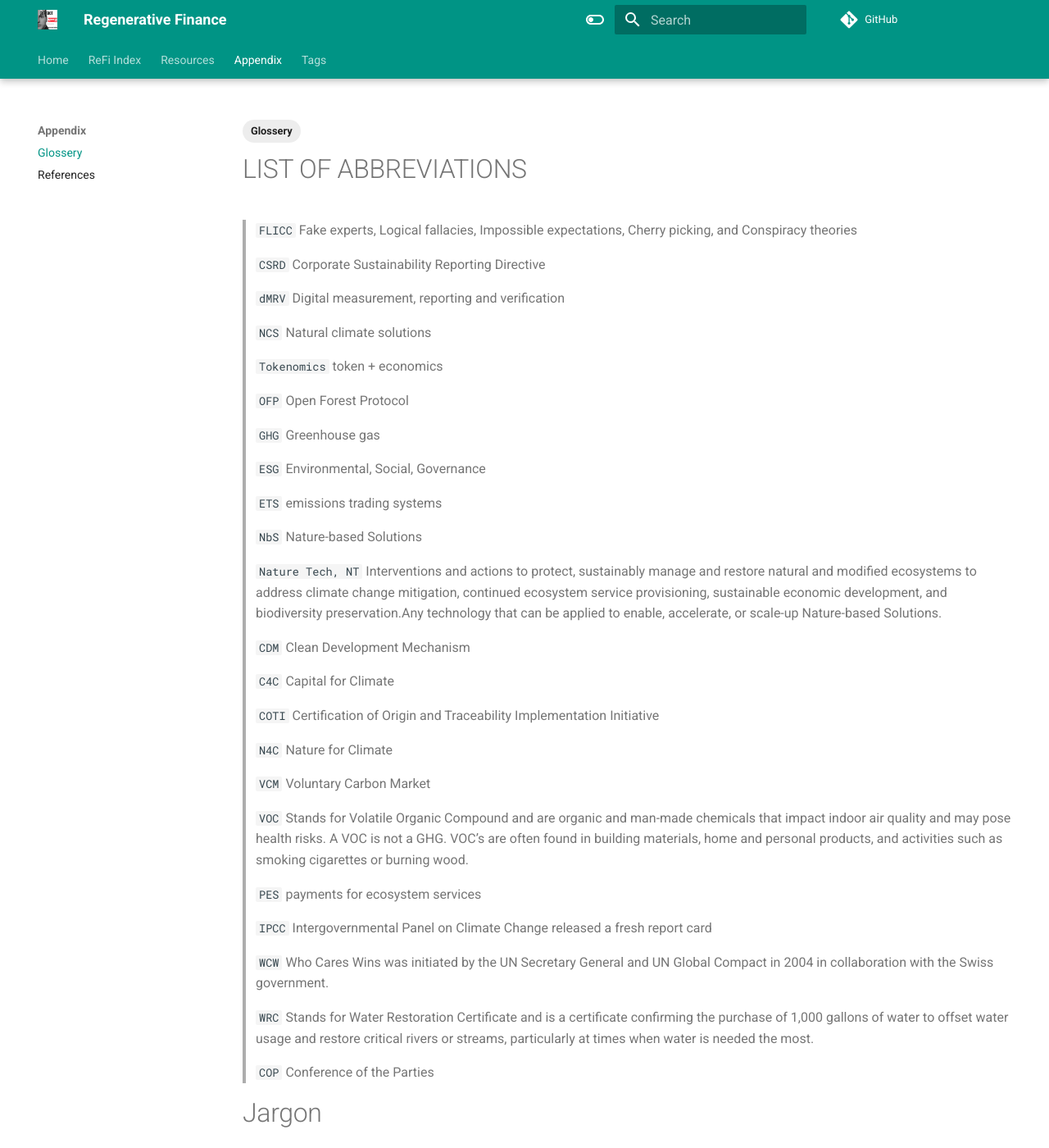
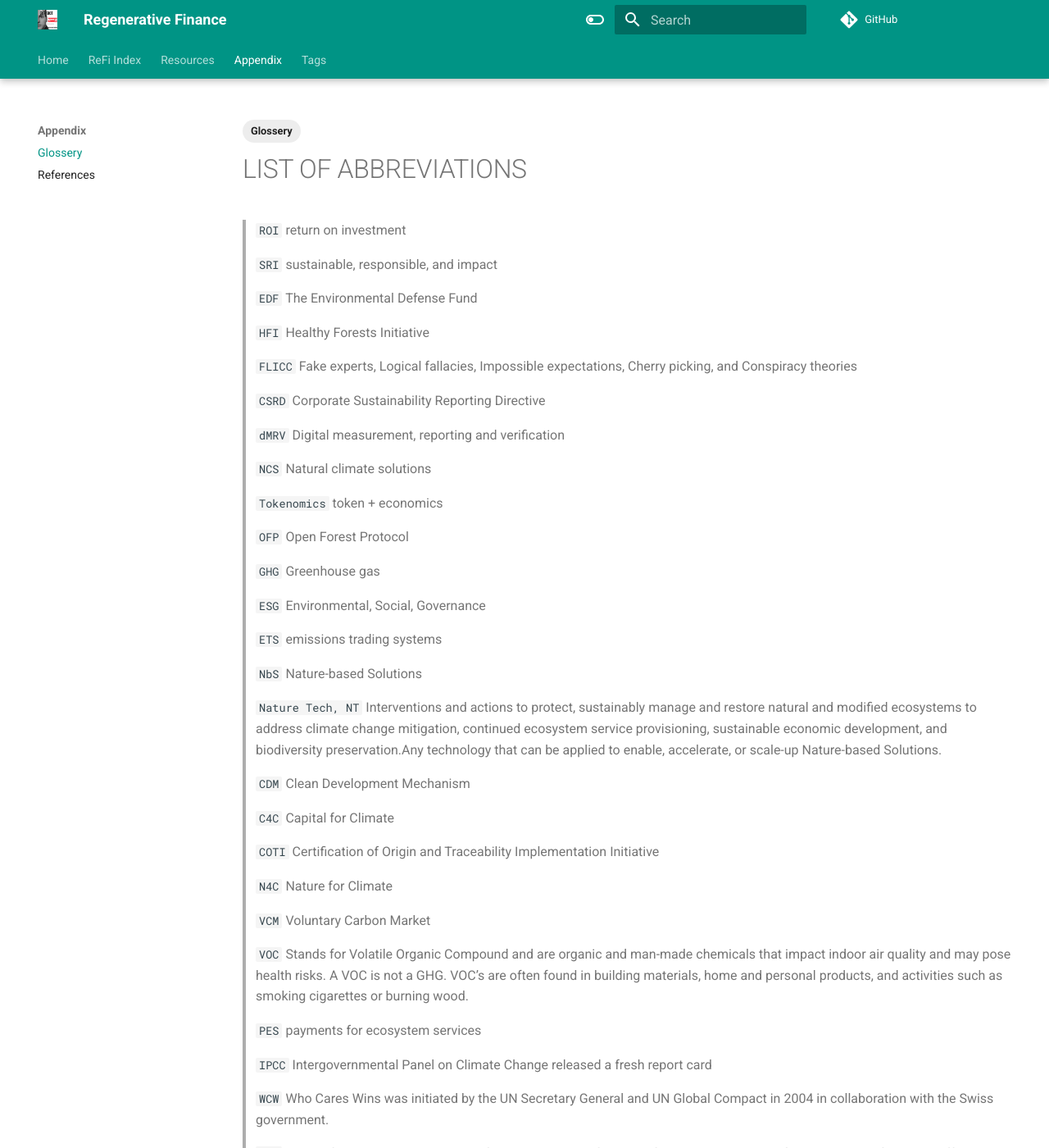
Before and after one commit to armanriazi/refi, an MkDocs documentation site: the page built from docs/glossery.md, in a window 1280 px wide and 1400 px high. Shown: the whole window at 82% size. Built offline with MkDocs 1.6.1 and Material for MkDocs 9.7.7, drawn with Linux system fonts in a browser that asks for light colours; some of the changed text lies outside the part shown.

Commit message:
AI added-12

```diff
--- a/docs/glossery.md
+++ b/docs/glossery.md
@@ -14,6 +14,14 @@ hide:
 ---
 
 # LIST OF ABBREVIATIONS
+
+> `ROI` return on investment
+
+> `SRI` sustainable, responsible, and impact
+
+> `EDF` The Environmental Defense Fund
+
+> `HFI` Healthy Forests Initiative
 
 > `FLICC` Fake experts, Logical fallacies, Impossible expectations, Cherry picking, and Conspiracy theories
 
@@ -58,6 +66,8 @@ hide:
 > `WRC` Stands for Water Restoration Certificate and is a certificate confirming the purchase of 1,000 gallons of water to offset water usage and restore critical rivers or streams, particularly at times when water is needed the most.
 
 > `COP` Conference of the Parties
+
+> `IPCC` Intergovernmental Panel on Climate Change
 
 # Jargon
 
```
Also changed, not shown: docs/ai_interview.md (+16 -16 lines), docs/word.md (+8 -0 lines).
